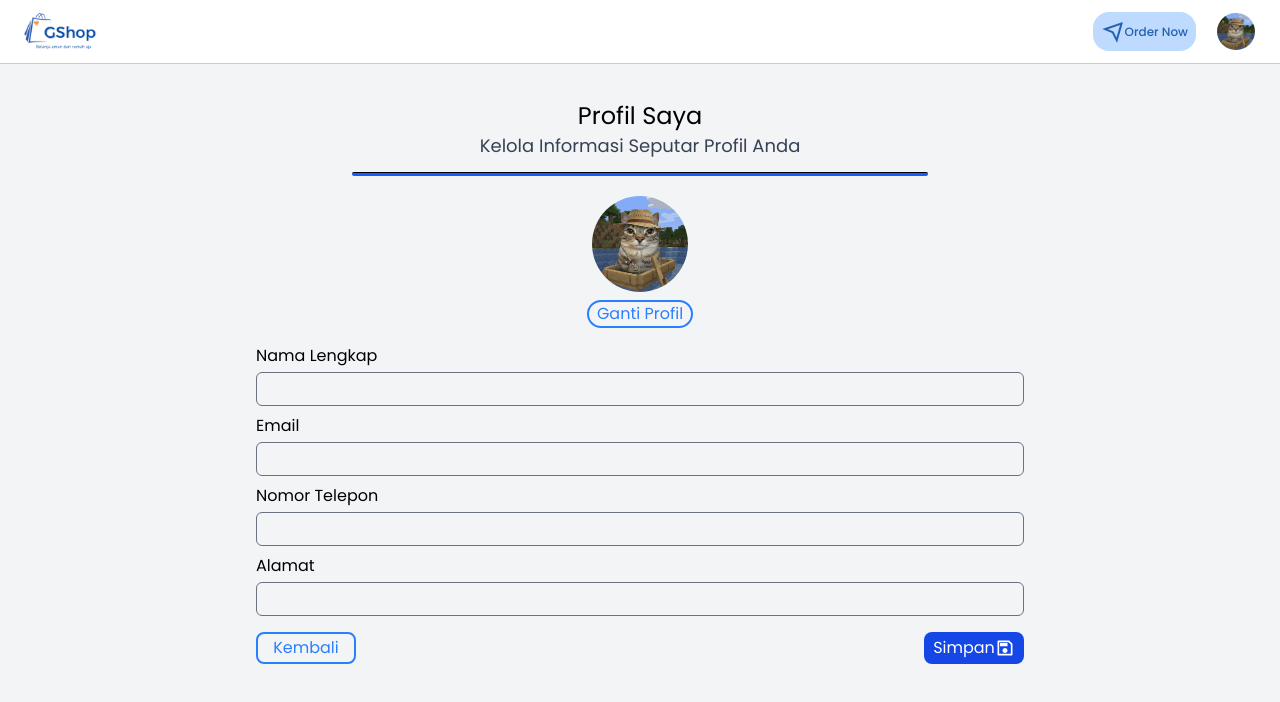
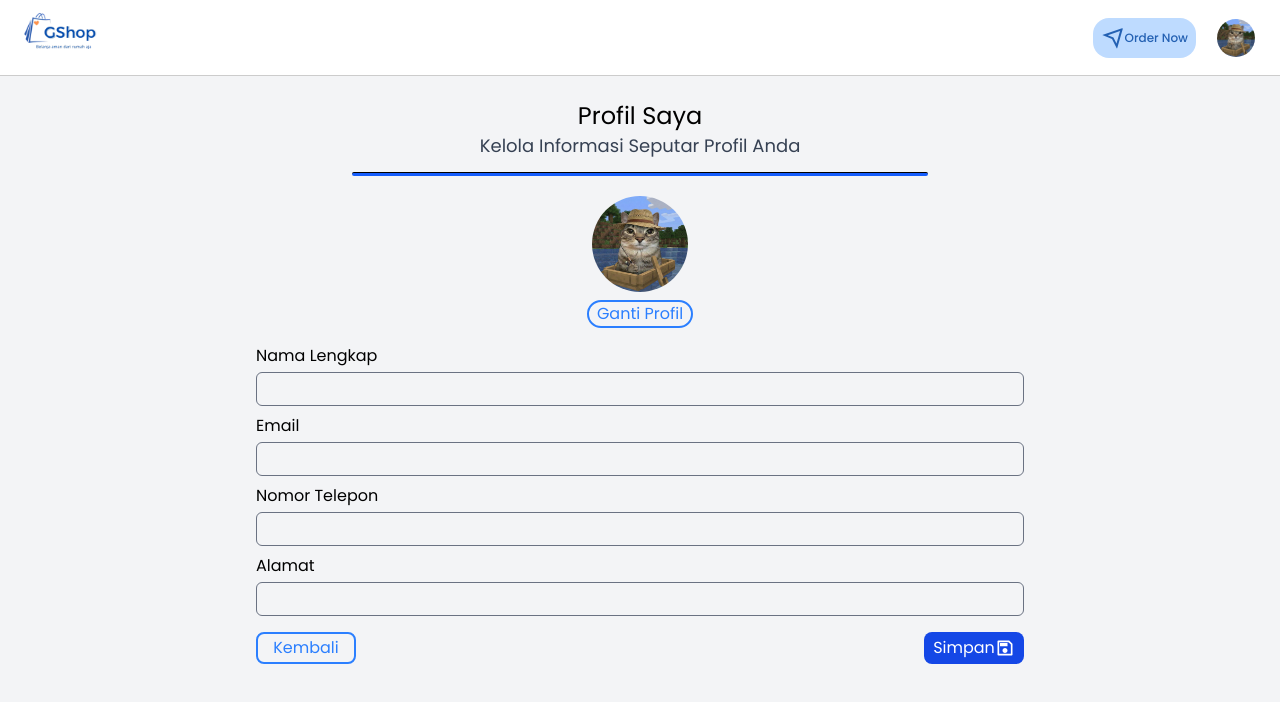
Before and after one commit to BenedictoGeraldo/GShop, a Next.js app in the folder client/: page /profile in a window 1280 px wide. Shown: the top 702 px of the page. Built offline with nearby package versions, Linux system fonts and the light colour scheme.

Commit message:
[update] tobar

```diff
--- a/client/src/components/layouts/topBar.tsx
+++ b/client/src/components/layouts/topBar.tsx
@@ -16,7 +16,7 @@ const TopBar = () => {
   };
 
   return (
-    <div className="fixed bg-white border-b border-black/20 w-full h-16 flex justify-between">
+    <div className="fixed bg-white border-b border-black/20 w-full h-19 flex justify-between">
       <div className="mx-5 my-2">
         <Image
           src="/gshop-logo.png"
@@ -27,9 +27,9 @@ const TopBar = () => {
         />
       </div>
 
-      <div className="flex my-3 mx-5">
+      <div className="flex my-auto mx-5">
         <button
-          className=" text-[#2461B3] text-xs justify-center items-center font-medium flex mx-4 bg-blue-200 hover:bg-blue-300 px-2 rounded-2xl"
+          className=" text-[#2461B3] text-xs justify-center h-10 items-center font-medium flex mx-4 bg-blue-200 hover:bg-blue-300 px-2 rounded-2xl"
           onClick={handleOrderClick}
         >
           <i className="ri-send-plane-line text-[#2461B3]">
```
